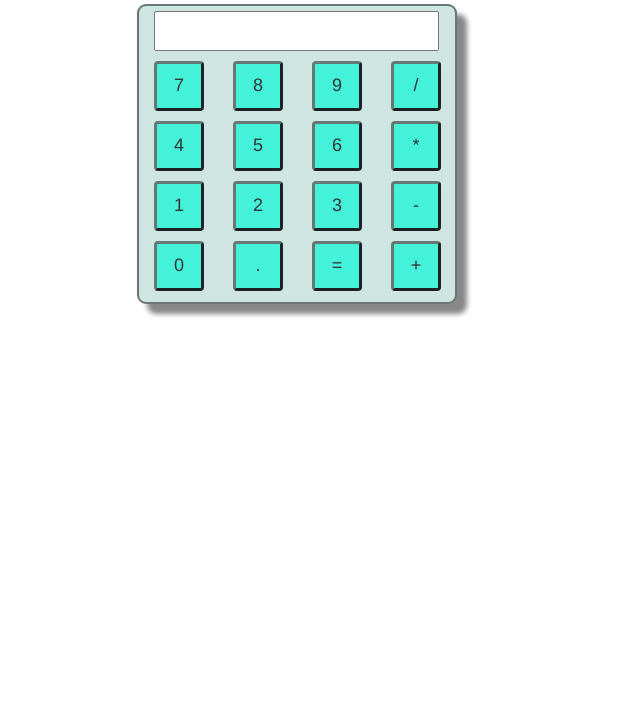
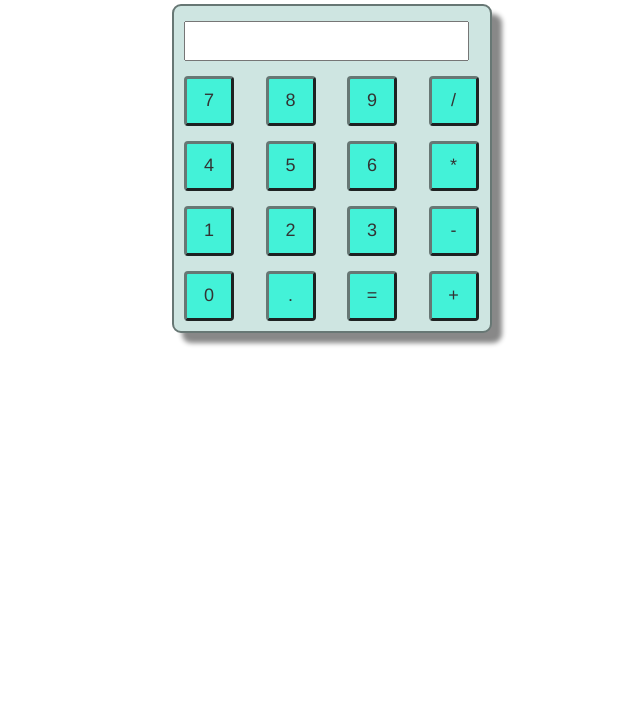
Before and after one commit to shwetzpatil/cf-html-css, a plain HTML site: page assignment1/calculator.html in a window 1280 px wide. Shown: the part 96-800 px from the top of the page, without its empty margins (308-948 px from the left). Drawn offline with nearby package versions, Linux system fonts and the light colour scheme.

Commit message:
completion of calculator css

```diff
--- a/assignment1/calculator.html
+++ b/assignment1/calculator.html
@@ -17,70 +17,70 @@
 <body>
   <div class="container container-cal">
     <div class="row header-cal">
-      <div class="col-xs-12 col-sm-6 col-md-4 col-md-offset-4">
+      <div class=" col-xs-12 col-sm-12 col-md-12">
         <h1>CALCULATOR</h1>
       </div>
     </div>
     <div class="row main">
-      <div class="col-xs-12 col-sm-6 col-md-4 col-md-offset-4 calci">
+      <div class="calci">
         <div class="row row-1">
-          <div class="col-xs-12 col-sm-12 col-md-12 text-box">
+          <div class=" col-xs-12 col-sm-12 col-md-12 text-box">
             <input type="textbox" class="text" name="txt">
           </div>
         </div>
         <div class="row row-2">
-          <div class="col-xs-12 col-sm-6 col-md-3">
+          <div class="col-xs-3 col-sm-3 col-md-3">
             <input type="button" class="btn" name="btn7" value="7">
           </div>
-          <div class="col-xs-12 col-sm-6 col-md-3">
+          <div class="col-xs-3 col-sm-3 col-md-3">
             <input type="button" class="btn" name="btn8" value="8">
           </div>
-          <div class="col-xs-12 col-sm-6 col-md-3">
+          <div class="col-xs-3 col-sm-3 col-md-3">
             <input type="button" class="btn" name="btn9" value="9">
           </div>
-          <div class="col-xs-12 col-sm-6 col-md-3">
+          <div class="col-xs-3 col-sm-3 col-md-3">
             <input type="button" class="btn" name="btn/" value="/">
           </div>
         </div>
         <div class="row row-3">
-          <div class="col-xs-12 col-sm-6 col-md-3">
+          <div class="col-xs-3 col-sm-3 col-md-3">
             <input type="button" class="btn" name="btn4" value="4">
           </div>
-          <div class="col-xs-12 col-sm-6 col-md-3">
+          <div class="col-xs-3 col-sm-3 col-md-3">
             <input type="button" class="btn" name="btn5" value="5">
           </div>
-          <div class="col-xs-12 col-sm-6 col-md-3">
+          <div class="col-xs-3 col-sm-3 col-md-3">
             <input type="button" class="btn" name="btn6" value="6">
           </div>
-          <div class="col-xs-12 col-sm-6 col-md-3">
+          <div class="col-xs-3 col-sm-3 col-md-3">
             <input type="button" class="btn" name="btn*" value="*">
           </div>
         </div>
         <div class="row row-4">
-          <div class="col-xs-12 col-sm-6 col-md-3">
+          <div class="col-xs-3 col-sm-3 col-md-3">
             <input type="button" class="btn" name="btn1" value="1">
           </div>
-          <div class="col-xs-12 col-sm-6 col-md-3">
+          <div class="col-xs-3 col-sm-3 col-md-3">
             <input type="button" class="btn" name="btn2" value="2">
           </div>
-          <div class="col-xs-12 col-sm-6 col-md-3">
+          <div class="col-xs-3 col-sm-3 col-md-3">
             <input type="button" class="btn" name="btn3" value="3">
           </div>
-          <div class="col-xs-12 col-sm-6 col-md-3">
+          <div class="col-xs-3 col-sm-3 col-md-3">
             <input type="button" class="btn" name="btn-" value="-">
           </div>
         </div>
         <div class="row row 5">
-          <div class="col-xs-12 col-sm-6 col-md-3">
+          <div class="col-xs-3 col-sm-3 col-md-3">
             <input type="button" class="btn" name="btn0" value="0">
           </div>
-          <div class="col-xs-12 col-sm-6 col-md-3">
+          <div class="col-xs-3 col-sm-3 col-md-3">
             <input type="button" class="btn" name="btn." value=".">
           </div>
-          <div class="col-xs-12 col-sm-6 col-md-3">
+          <div class="col-xs-3 col-sm-3 col-md-3">
             <input type="button" class="btn" name="btn=" value="=">
           </div>
-          <div class="col-xs-12 col-sm-6 col-md-3">
+          <div class="col-xs-3 col-sm-3 col-md-3">
             <input type="button" class="btn" name="btn+" value="+">
           </div>
         </div>
--- a/assignment1/css/cal.css
+++ b/assignment1/css/cal.css
@@ -1,4 +1,5 @@
 .header-cal h1 {
+  text-align: center;
   color: #21baa3;
   padding-top: 20px;
   margin-bottom: 20px;
@@ -9,11 +10,13 @@
 
 .calci {
   border: 2px solid #677774;
-  height: 300px;
+  height: auto;
   width: 320px;
   background-color: #cee5e1;
   box-shadow: 10px 10px 5px #888888;
   border-radius: 9px;
+  margin: 0 auto;
+  padding: 10px;
 }
 
 .text {
@@ -22,7 +25,7 @@
 }
 
 .row-1, .row-2, .row-3, .row-4, .row5 {
-  margin-bottom: 10px;
+  margin-bottom: 15px;
   margin-top: 5px;
 }
 
--- a/assignment1/css/styles_index.css
+++ b/assignment1/css/styles_index.css
@@ -205,16 +205,18 @@ body {
 
 .footer-copyright {
   text-align: right;
-  color: #F05D5E;
-  background-color: #2A2E47;
+  color: #337ab7;
+  background-color: #b6dded;
   width: 100%;
   height: 80px;
   padding: 20px;
   clear: both;
   line-height: 5px;
+  display: inline-flex;
 }
 
 .footer-copyright p {
+  color: red;
   margin-bottom: 2px;
   height: 20px;
   line-height: 30px;
```
Also changed, not shown: assignment1/css/calculator.css (deleted, +0 -39 lines), assignment1/index.html (+8 -5 lines).
